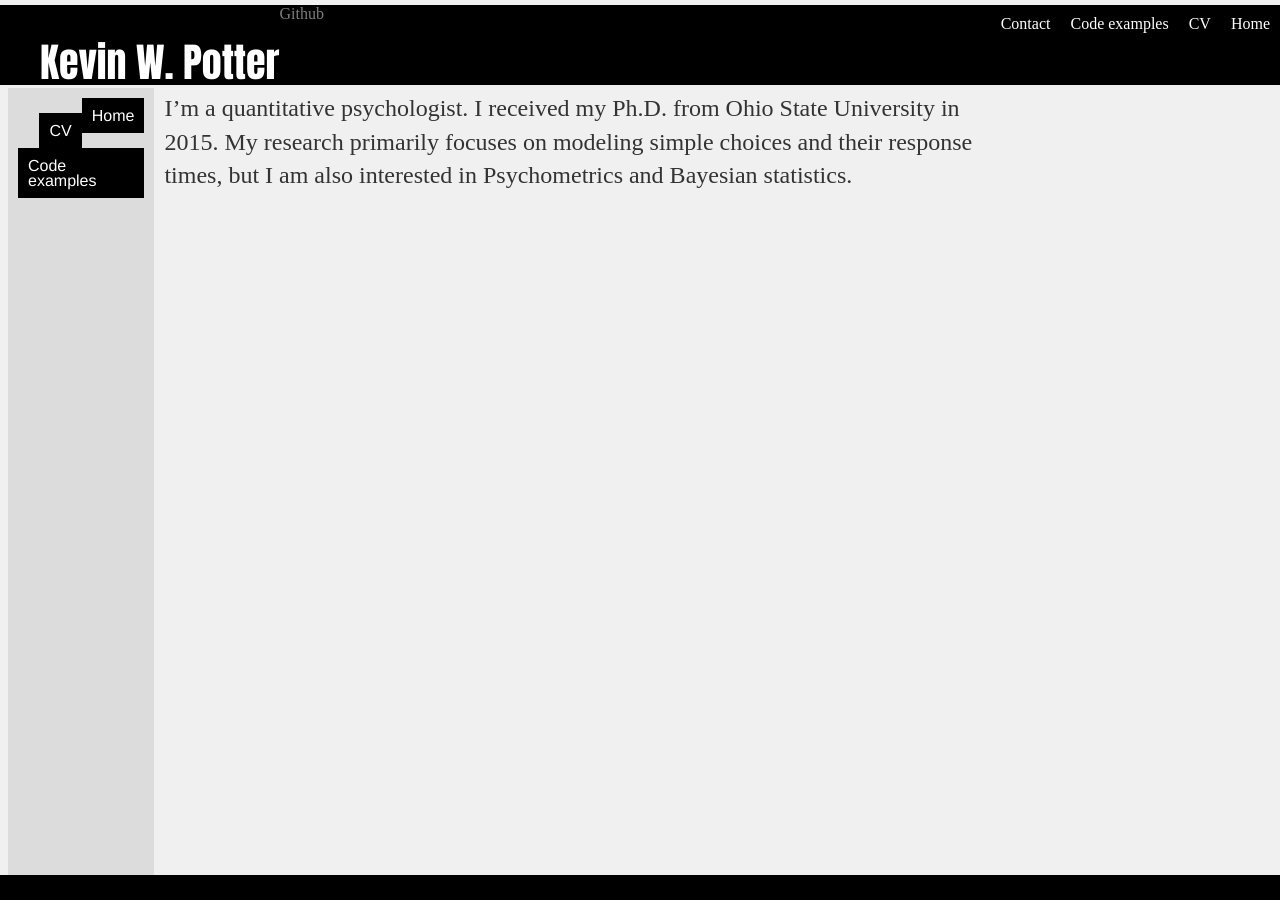
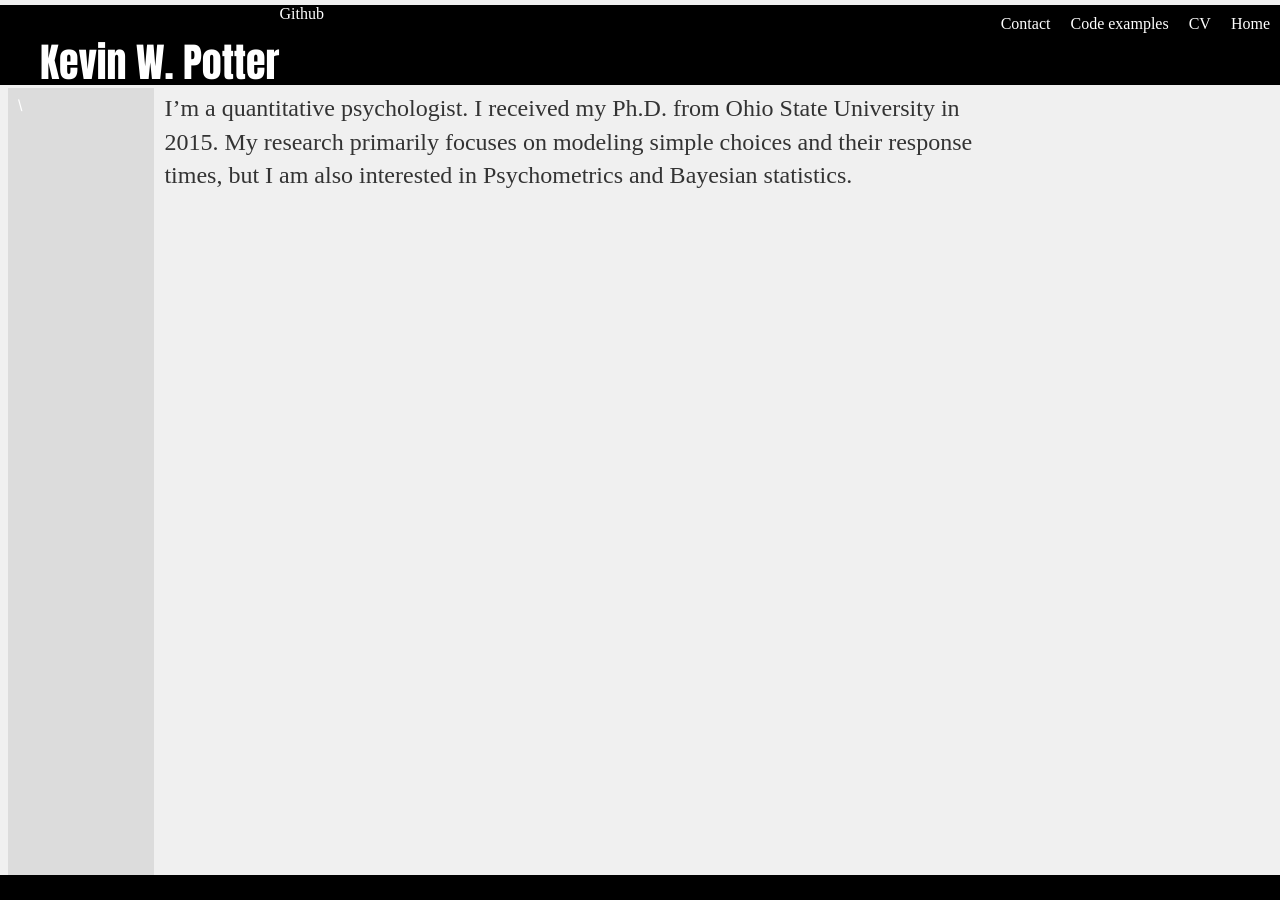
Before and after one commit to rettopnivek/rettopnivek.github.io, a Jekyll site: the page built from index.md, in a window 1280 px wide and 900 px high. Built offline with Jekyll 4.4.1, drawn with Linux system fonts in a browser that asks for light colours.

Commit message:
Update default.html

```diff
--- a/_layouts/default.html
+++ b/_layouts/default.html
@@ -15,19 +15,16 @@
                 <div id="header">
                         <h1 class="nameDrop"><font color='white'>Kevin W. Potter</font></h1>
                         <ul>
-                        	<li><a href="/">Home</a></li>
-                        	<li><a href="/cv">CV</a></li>
-                        	<li><a href="/r_tips">Code examples</a></li>
-                        	<a href="https://github.com/rettopnivek">Github</a></li>
-                        	<li><a href="mailto:kevin.w.potter@gmail.com">Contact</a>
+                        	<li><a href="/"><font color='white'>Home</a></li>
+                        	<li><a href="/cv"><font color='white'>CV</a></li>
+                        	<li><a href="/r_tips"><font color='white'>Code examples</a></li>
+                        	<a href="https://github.com/rettopnivek"><font color='white'>Github</a></li>
+                        	<li><a href="mailto:kevin.w.potter@gmail.com"><font color='white'>Contact</a>
                         </ul>
                 </div>
                 <div style="clear: both;"></div>
                 <div id="nav">
-	                <li><a href="/">Home</a></li><br>
-	        	<li><a href="/cv">CV</a></li><br>
-	        	<li><a href="/r_tips">Code examples</a></li>
-	        </div>
+\	        </div>
                 <div id="section">
                 	{{ content }}
                 </div>
```
